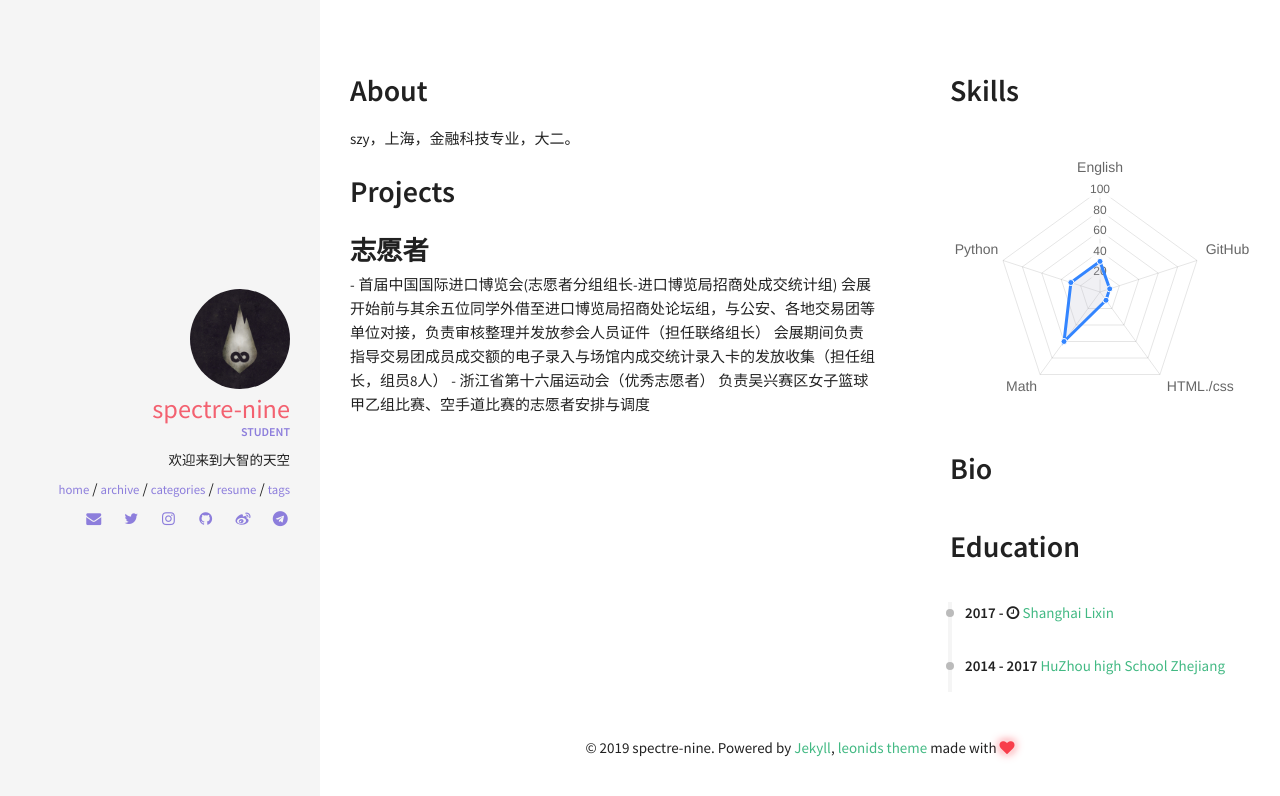
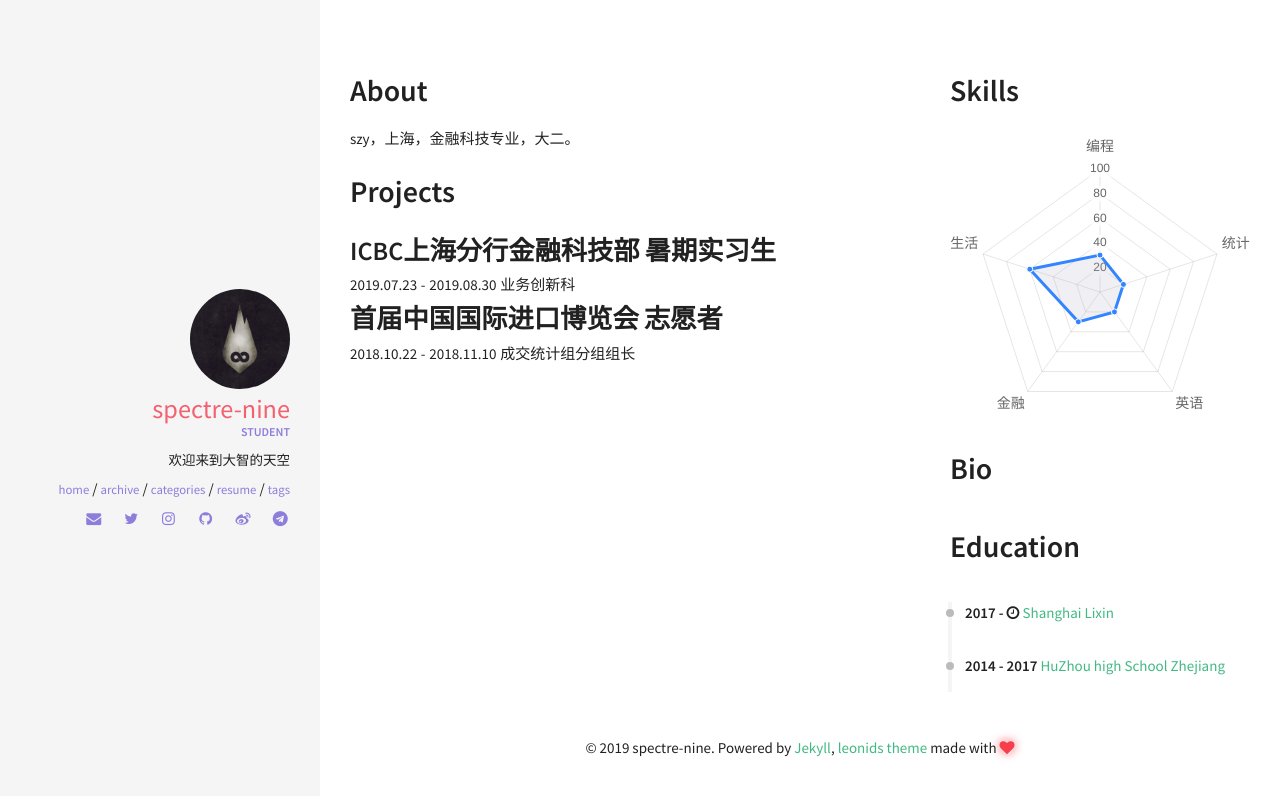
Before and after one commit to Nickszy/nickszy.github.io, a Jekyll site: the page built from resume.html, in a window 1280 px wide. Shown: the top 796 px of the page. Built offline with Jekyll 4.4.1, drawn with Linux system fonts in a browser that asks for light colours; nearby versions of some CDN libraries.

Commit message:
inf change

```diff
--- a/_data/index/projects.yml
+++ b/_data/index/projects.yml
@@ -3,9 +3,7 @@
 #  image: pong.png
 #  github: https://github.com/renyuanz/leonids
 
-- name: 志愿者
-  descr: " - 首届中国国际进口博览会(志愿者分组组长-进口博览局招商处成交统计组)
-  \n会展开始前与其余五位同学外借至进口博览局招商处论坛组，与公安、各地交易团等单位对接，负责审核整理并发放参会人员证件（担任联络组长）
-  \n会展期间负责指导交易团成员成交额的电子录入与场馆内成交统计录入卡的发放收集（担任组长，组员8人）
-  \n - 浙江省第十六届运动会（优秀志愿者）
-  \n负责吴兴赛区女子篮球甲乙组比赛、空手道比赛的志愿者安排与调度"
+- name: ICBC上海分行金融科技部 暑期实习生
+  descr: "2019.07.23 - 2019.08.30 业务创新科"
+- name: 首届中国国际进口博览会 志愿者
+  descr: "2018.10.22 - 2018.11.10 成交统计组分组组长"
--- a/_data/index/skills.yml
+++ b/_data/index/skills.yml
@@ -1,6 +1,6 @@
 # skills section data
 
 label: Ability
-id : cs
-aspects: English, GitHub, HTML./css, Math, Python
-percentage: 30, 10, 10, 60, 30
+id : szy
+aspects: 编程,统计,英语,金融,生活
+percentage: 30, 20, 20, 30, 60
```
